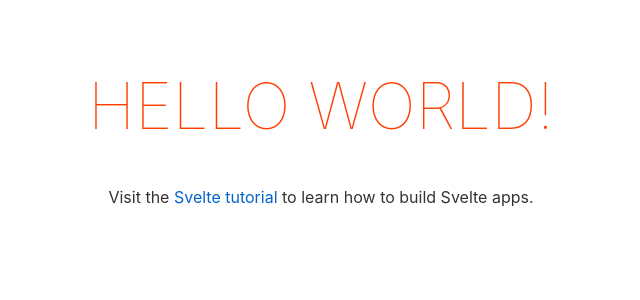
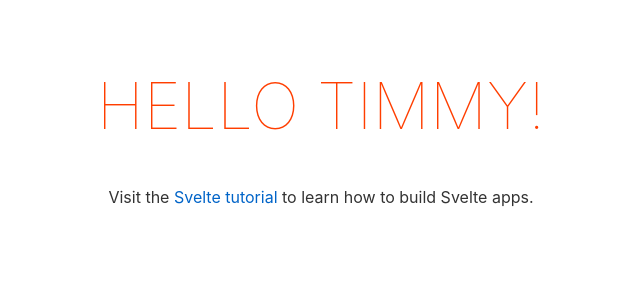
Before and after one commit to markpackham/svelte2021feedback_app, a Svelte app: page / in a window 1280 px wide. Shown: the top 300 px of the page, without its empty margins (319-959 px from the left). Built offline with nearby package versions, Linux system fonts and the light colour scheme.

Commit message:
clean out defaults

```diff
--- a/src/App.svelte
+++ b/src/App.svelte
@@ -1,5 +1,5 @@
 <script>
-	export let name;
+	let name = 'Timmy';
 </script>
 
 <main>
--- a/src/main.js
+++ b/src/main.js
@@ -1,10 +1,7 @@
-import App from './App.svelte';
+import App from "./App.svelte";
 
 const app = new App({
-	target: document.body,
-	props: {
-		name: 'world'
-	}
+  target: document.body,
 });
 
 export default app;
```
